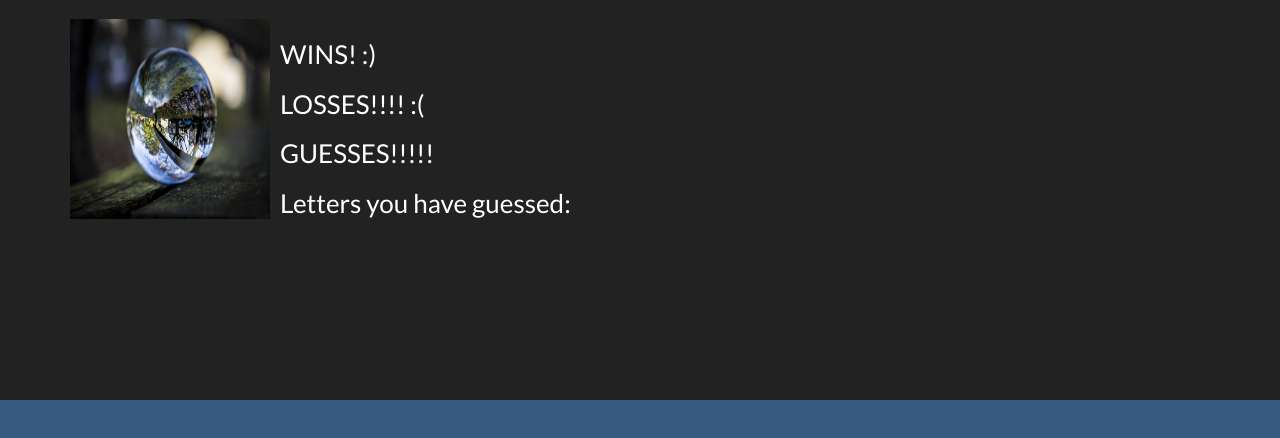
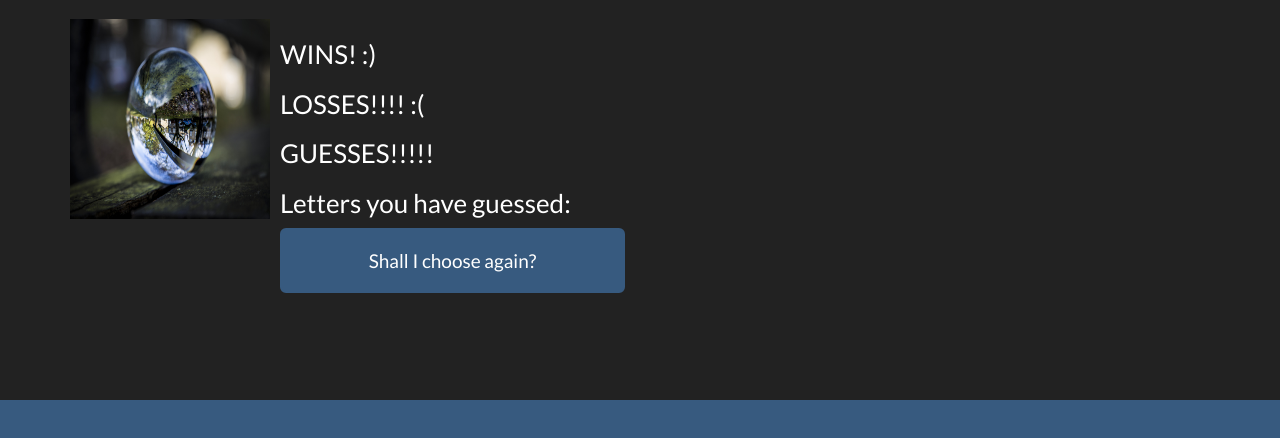
Before and after one commit to amendes1983/psychic_game, a plain HTML site: page index.html in a window 1280 px wide. Shown: the part 340-778 px from the top of the page. Drawn offline with nearby package versions, Linux system fonts and the light colour scheme.

Commit message:
added html button

```diff
--- a/index.html
+++ b/index.html
@@ -35,6 +35,7 @@
     <h3 id="losses">LOSSES!!!! :(</h3>
     <h3 id="guesses">GUESSES!!!!!</h3>
     <h3 id="user_guesses">Letters you have guessed:</h3>
+    <button id="reset" type="button" class="btn btn-primary btn-lg btn-block">Shall I choose again?</button>
   </div>
 </div>
 </div>
```
Also changed, not shown: assets/game.js (+5 -4 lines).
